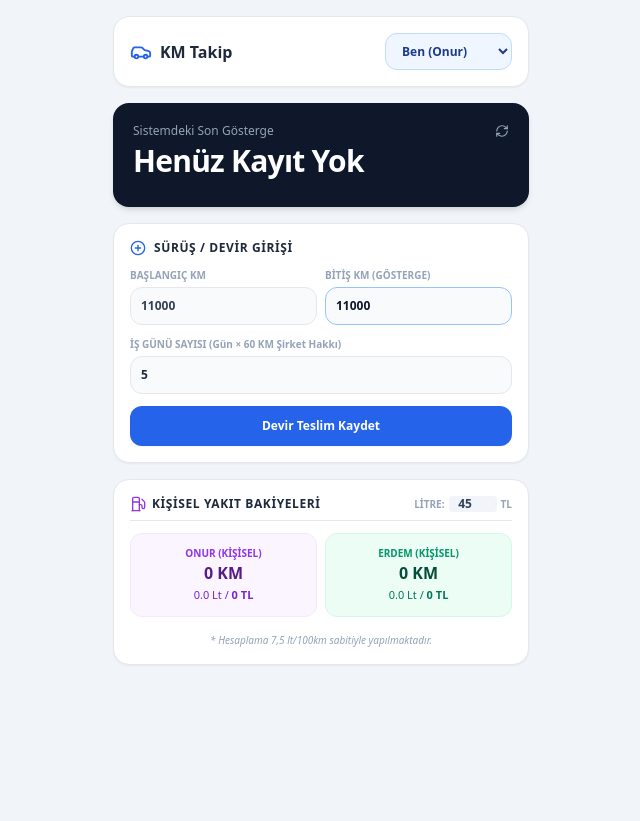
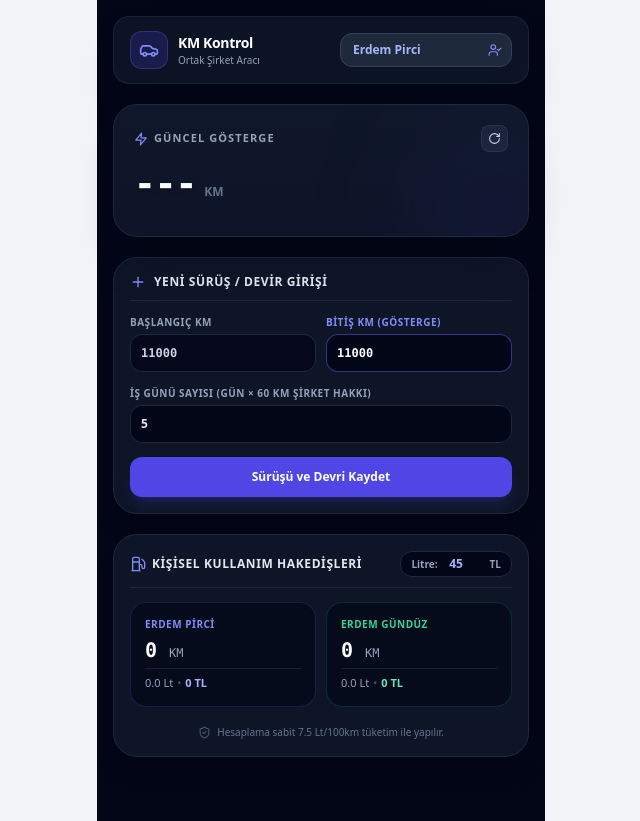
Before and after one commit to erdempirci/km_takip, a Next.js app: page / in a window 1280 px wide. Shown: the whole page, without its empty margins (319-959 px from the left). Before the commit the page ends 800 px from the top, so only its background shows below. Built offline with nearby package versions, Linux system fonts and the light colour scheme; no server answers; the database is empty.

Commit message:
Update page.tsx

```diff
--- a/app/page.tsx
+++ b/app/page.tsx
@@ -2,7 +2,18 @@
 
 import { useState, useEffect } from 'react';
 import { supabase } from '@/lib/supabase';
-import { Car, CheckCircle2, AlertCircle, PlusCircle, Fuel, RefreshCw } from 'lucide-react';
+import {
+  Car,
+  CheckCircle2,
+  AlertTriangle,
+  Plus,
+  Fuel,
+  RotateCw,
+  UserCheck,
+  TrendingUp,
+  ShieldCheck,
+  Zap
+} from 'lucide-react';
 
 interface Drive {
   id: string;
@@ -16,14 +27,15 @@ interface Drive {
 
 export default function Home() {
   const [drives, setDrives] = useState<Drive[]>([]);
-  const [currentDriver, setCurrentDriver] = useState<'Onur' | 'Erdem'>('Onur');
+  const [currentDriver, setCurrentDriver] = useState<'Erdem Pirci' | 'Erdem Gündüz'>('Erdem Pirci');
   const [startKm, setStartKm] = useState<number>(11000);
   const [endKm, setEndKm] = useState<number>(11000);
   const [workDays, setWorkDays] = useState<number>(5);
   const [fuelPrice, setFuelPrice] = useState<number>(45);
   const [loading, setLoading] = useState<boolean>(false);
 
-  const CONSUMPTION = 7.5; // 11.000 KM fabrika/araç ortalaması (7.5 lt/100km)
+  // Sabit Arac İçi Parametreler
+  const CONSUMPTION = 7.5; // Tescilli ortalama tüketim (7.5 lt / 100km)
   const DAILY_WORK_KM = 60; // Günlük git-gel iş yolu sabiti
 
   useEffect(() => {
@@ -66,7 +78,6 @@ export default function Home() {
     ]);
 
     if (!error) {
-      alert('Sürüş kaydı başarıyla eklendi!');
       fetchDrives();
     } else {
       alert('Hata: ' + error.message);
@@ -106,82 +117,125 @@ export default function Home() {
   const pendingApproval = drives.find(d => !d.is_approved && d.driver !== currentDriver);
 
   return (
-    <main className="min-h-screen bg-slate-100 p-4 max-w-md mx-auto pb-12 font-sans">
-      <header className="flex justify-between items-center bg-white p-4 rounded-2xl shadow-sm border mb-4">
-        <div className="flex items-center gap-2">
-          <Car className="text-blue-600" size={22} />
-          <h1 className="font-bold text-slate-800 text-base">KM Takip</h1>
+    <main className="min-h-screen bg-slate-950 text-slate-100 p-4 max-w-md mx-auto pb-16 font-sans antialiased">
+
+      {/* Top Navigation Bar */}
+      <header className="flex justify-between items-center bg-slate-900/80 backdrop-blur-md p-3.5 px-4 rounded-2xl border border-slate-800/80 mb-5 shadow-2xl">
+        <div className="flex items-center gap-2.5">
+          <div className="bg-indigo-600/20 p-2 rounded-xl border border-indigo-500/30 text-indigo-400">
+            <Car size={20} />
+          </div>
+          <div>
+            <h1 className="font-extrabold text-sm tracking-tight text-white">KM Kontrol</h1>
+            <p className="text-[10px] text-slate-400 font-medium">Ortak Şirket Aracı</p>
+          </div>
         </div>
-        <select
-          value={currentDriver}
-          onChange={(e) => setCurrentDriver(e.target.value as 'Onur' | 'Erdem')}
-          className="bg-blue-50 border border-blue-200 font-bold px-3 py-2 rounded-xl text-xs text-blue-900 outline-none"
-        >
-          <option value="Onur">Ben (Onur)</option>
-          <option value="Erdem">Erdem (Dede)</option>
-        </select>
+
+        {/* User Switcher */}
+        <div className="relative">
+          <select
+            value={currentDriver}
+            onChange={(e) => setCurrentDriver(e.target.value as 'Erdem Pirci' | 'Erdem Gündüz')}
+            className="bg-slate-800 text-indigo-300 font-bold px-3 py-2 text-xs rounded-xl border border-slate-700 outline-none focus:ring-2 focus:ring-indigo-500 transition-all appearance-none pr-7 cursor-pointer"
+          >
+            <option value="Erdem Pirci">Erdem Pirci</option>
+            <option value="Erdem Gündüz">Erdem Gündüz (Dede)</option>
+          </select>
+          <div className="absolute right-2.5 top-2.5 pointer-events-none text-indigo-400">
+            <UserCheck size={14} />
+          </div>
+        </div>
       </header>
 
+      {/* Devir-Teslim Onay Kartı (Sadece onay bekleyen varsa görünür) */}
       {pendingApproval && (
-        <div className="bg-amber-50 border border-amber-300 rounded-2xl p-4 mb-4 space-y-3 shadow-sm">
-          <div className="flex items-center gap-2 text-amber-900 font-bold text-sm">
-            <AlertCircle size={18} />
+        <div className="bg-gradient-to-br from-amber-950/60 to-amber-900/30 border border-amber-500/40 rounded-2xl p-4 mb-5 shadow-lg relative overflow-hidden backdrop-blur-sm">
+          <div className="absolute top-0 right-0 w-24 h-24 bg-amber-500/10 rounded-full blur-2xl pointer-events-none"></div>
+          <div className="flex items-center gap-2 text-amber-400 font-bold text-xs uppercase tracking-wider mb-2">
+            <AlertTriangle size={16} className="animate-pulse" />
             <span>Devir Teslim Onayı Bekleniyor</span>
           </div>
-          <p className="text-xs text-amber-800">
-            <b>{pendingApproval.driver}</b> aracı <b>{Number(pendingApproval.end_km).toLocaleString()} KM</b> göstergede bıraktı ({pendingApproval.work_days} gün iş kullanımı).
+          <p className="text-xs text-amber-200/90 leading-relaxed mb-3">
+            <b className="text-white font-bold">{pendingApproval.driver}</b> aracı <b className="text-amber-300 font-mono text-sm">{Number(pendingApproval.end_km).toLocaleString()} KM</b> göstergede bıraktı ({pendingApproval.work_days} iş günü kullanımı).
           </p>
           <button
             onClick={() => handleApprove(pendingApproval.id)}
             disabled={loading}
-            className="w-full bg-amber-600 hover:bg-amber-700 text-white font-bold py-2.5 rounded-xl text-xs flex items-center justify-center gap-2 shadow-sm transition-all"
+            className="w-full bg-amber-500 hover:bg-amber-400 active:scale-[0.98] text-slate-950 font-black py-2.5 rounded-xl text-xs flex items-center justify-center gap-2 shadow-md transition-all"
           >
-            <CheckCircle2 size={16} /> Gösterge Doğru, Onayla
+            <CheckCircle2 size={16} /> Göstergeyi & Devri Onayla
           </button>
         </div>
       )}
 
-      <div className="bg-slate-900 text-white rounded-2xl p-5 shadow-md mb-4 relative overflow-hidden">
-        <div className="flex justify-between items-center mb-1">
-          <p className="text-xs text-slate-400 font-medium">Sistemdeki Son Gösterge</p>
-          <button onClick={fetchDrives} className="text-slate-400 hover:text-white transition-all">
-            <RefreshCw size={14} className={loading ? 'animate-spin' : ''} />
+      {/* Main Stats Widget (Mevcut Gösterge) */}
+      <div className="bg-gradient-to-b from-slate-900 to-slate-900/90 border border-slate-800 rounded-3xl p-5 shadow-2xl mb-5 relative overflow-hidden">
+        <div className="absolute -right-10 -bottom-10 w-36 h-36 bg-indigo-600/10 rounded-full blur-3xl pointer-events-none"></div>
+
+        <div className="flex justify-between items-center mb-3">
+          <span className="text-[11px] uppercase tracking-widest font-bold text-slate-400 flex items-center gap-1.5">
+            <Zap size={14} className="text-indigo-400" /> Güncel Gösterge
+          </span>
+          <button
+            onClick={fetchDrives}
+            className="p-1.5 rounded-lg bg-slate-800/80 hover:bg-slate-700 text-slate-300 transition-all border border-slate-700/50"
+          >
+            <RotateCw size={13} className={loading ? 'animate-spin' : ''} />
           </button>
         </div>
-        <div className="text-3xl font-extrabold tracking-tight mb-2">
-          {lastDrive ? `${Number(lastDrive.end_km).toLocaleString()} KM` : 'Henüz Kayıt Yok'}
+
+        <div className="flex items-baseline gap-2 mb-3">
+          <span className="text-4xl font-black font-mono tracking-tight text-white drop-shadow-md">
+            {lastDrive ? Number(lastDrive.end_km).toLocaleString() : '---'}
+          </span>
+          <span className="text-xs font-bold text-slate-500">KM</span>
         </div>
+
         {lastDrive && (
-          <div className="flex justify-between items-center text-xs text-slate-400 pt-2 border-t border-slate-800">
-            <span>Son Bırakan: <b>{lastDrive.driver}</b></span>
-            <span>{lastDrive.is_approved ? '✅ Onaylandı' : '⏳ Onay Bekliyor'}</span>
+          <div className="flex items-center justify-between text-xs pt-3 border-t border-slate-800/80 text-slate-400">
+            <span className="flex items-center gap-1">
+              Son Teslim: <b className="text-slate-200">{lastDrive.driver}</b>
+            </span>
+            <span className={`px-2 py-0.5 rounded-full text-[10px] font-bold border ${
+              lastDrive.is_approved
+                ? 'bg-emerald-500/10 text-emerald-400 border-emerald-500/20'
+                : 'bg-amber-500/10 text-amber-400 border-amber-500/20'
+            }`}>
+              {lastDrive.is_approved ? '✓ Onaylandı' : '⏳ Onay Bekliyor'}
+            </span>
           </div>
         )}
       </div>
 
-      <form onSubmit={handleSubmit} className="bg-white p-4 rounded-2xl shadow-sm border mb-4 space-y-3">
-        <h2 className="font-bold text-slate-800 text-xs uppercase tracking-wider flex items-center gap-2">
-          <PlusCircle size={16} className="text-blue-600" /> Sürüş / Devir Girişi
-        </h2>
+      {/* Drive Log Form */}
+      <form onSubmit={handleSubmit} className="bg-slate-900/90 border border-slate-800 p-4 rounded-3xl shadow-xl mb-5 space-y-3.5">
+        <div className="flex items-center gap-2 border-b border-slate-800 pb-2.5">
+          <Plus size={16} className="text-indigo-400" />
+          <h2 className="font-extrabold text-xs uppercase tracking-wider text-slate-200">Yeni Sürüş / Devir Girişi</h2>
+        </div>
 
-        <div className="grid grid-cols-2 gap-2">
+        <div className="grid grid-cols-2 gap-2.5">
           <div>
-            <label className="block text-[10px] font-bold text-slate-400 mb-1">BAŞLANGIÇ KM</label>
+            <label className="block text-[10px] font-bold uppercase tracking-wider text-slate-400 mb-1">
+              Başlangıç KM
+            </label>
             <input
               type="number"
               value={startKm}
               onChange={(e) => setStartKm(Number(e.target.value))}
-              className="w-full bg-slate-50 border rounded-xl p-2.5 text-xs font-bold text-slate-700"
+              className="w-full bg-slate-950/80 border border-slate-800 rounded-xl p-2.5 text-xs font-mono font-bold text-slate-300 focus:outline-none"
               required
             />
           </div>
           <div>
-            <label className="block text-[10px] font-bold text-slate-400 mb-1">BİTİŞ KM (GÖSTERGE)</label>
+            <label className="block text-[10px] font-bold uppercase tracking-wider text-indigo-400 mb-1">
+              Bitiş KM (Gösterge)
+            </label>
             <input
               type="number"
               value={endKm}
               onChange={(e) => setEndKm(Number(e.target.value))}
-              className="w-full bg-slate-50 border border-blue-300 rounded-xl p-2.5 text-xs font-bold text-slate-900 focus:ring-2 focus:ring-blue-500 outline-none"
+              className="w-full bg-slate-950 border border-indigo-500/50 rounded-xl p-2.5 text-xs font-mono font-bold text-white focus:ring-2 focus:ring-indigo-500 outline-none"
               placeholder="Örn: 11450"
               required
             />
@@ -189,15 +243,15 @@ export default function Home() {
         </div>
 
         <div>
-          <label className="block text-[10px] font-bold text-slate-400 mb-1">
-            İŞ GÜNÜ SAYISI (Gün × 60 KM Şirket Hakkı)
+          <label className="block text-[10px] font-bold uppercase tracking-wider text-slate-400 mb-1">
+            İş Günü Sayısı (Gün × 60 KM Şirket Hakkı)
           </label>
           <input
             type="number"
             step="0.5"
             value={workDays}
             onChange={(e) => setWorkDays(Number(e.target.value))}
-            className="w-full bg-slate-50 border rounded-xl p-2.5 text-xs font-bold text-slate-800"
+            className="w-full bg-slate-950 border border-slate-800 rounded-xl p-2.5 text-xs font-bold text-slate-200 focus:border-indigo-500 outline-none"
             required
           />
         </div>
@@ -205,49 +259,65 @@ export default function Home() {
         <button
           type="submit"
           disabled={loading}
-          className="w-full bg-blue-600 hover:bg-blue-700 text-white font-bold py-3 rounded-xl text-xs transition-all shadow-sm"
+          className="w-full bg-indigo-600 hover:bg-indigo-500 active:scale-[0.98] text-white font-black py-3 rounded-xl text-xs transition-all shadow-lg shadow-indigo-600/20"
         >
-          {loading ? 'Kaydediliyor...' : 'Devir Teslim Kaydet'}
+          {loading ? 'İşleniyor...' : 'Sürüşü ve Devri Kaydet'}
         </button>
       </form>
 
-      <div className="bg-white p-4 rounded-2xl shadow-sm border space-y-3">
-        <div className="flex justify-between items-center pb-2 border-b">
-          <h2 className="font-bold text-slate-800 text-xs uppercase tracking-wider flex items-center gap-1.5">
-            <Fuel size={16} className="text-purple-600" /> Kişisel Yakıt Bakiyeleri
-          </h2>
-          <div className="flex items-center gap-1 text-xs">
-            <span className="text-[10px] text-slate-400 font-bold">LİTRE:</span>
+      {/* Fuel & Balance Summary */}
+      <div className="bg-slate-900/90 border border-slate-800 p-4 rounded-3xl shadow-xl space-y-3.5">
+        <div className="flex justify-between items-center pb-2.5 border-b border-slate-800">
+          <div className="flex items-center gap-1.5">
+            <Fuel size={16} className="text-indigo-400" />
+            <h2 className="font-extrabold text-xs uppercase tracking-wider text-slate-200">Kişisel Kullanım Hakedişleri</h2>
+          </div>
+          <div className="flex items-center gap-1.5 bg-slate-950 px-2.5 py-1 rounded-xl border border-slate-800">
+            <span className="text-[10px] text-slate-400 font-bold">Litre:</span>
             <input
               type="number"
               value={fuelPrice}
               onChange={(e) => setFuelPrice(Number(e.target.value))}
-              className="w-12 bg-slate-100 rounded px-1 text-center font-bold text-slate-700 text-xs"
+              className="w-10 bg-transparent text-center font-bold text-indigo-300 text-xs outline-none"
             />
             <span className="text-[10px] text-slate-400 font-bold">TL</span>
           </div>
         </div>
 
-        <div className="grid grid-cols-2 gap-2 text-center">
-          <div className="bg-purple-50 p-3 rounded-xl border border-purple-100">
-            <p className="text-[10px] font-bold text-purple-600">ONUR (KİŞİSEL)</p>
-            <p className="text-base font-black text-purple-900">{calcStats('Onur').totalPersonalKm} KM</p>
-            <p className="text-[11px] font-medium text-purple-700 mt-0.5">
-              {calcStats('Onur').liters} Lt / <b>{calcStats('Onur').cost} TL</b>
+        <div className="grid grid-cols-2 gap-2.5">
+          {/* Erdem Pirci Card */}
+          <div className="bg-slate-950/60 p-3.5 rounded-2xl border border-indigo-500/20 relative overflow-hidden">
+            <p className="text-[10px] font-extrabold uppercase tracking-wider text-indigo-400 mb-1">Erdem Pirci</p>
+            <p className="text-xl font-black font-mono text-white mb-1">
+              {calcStats('Erdem Pirci').totalPersonalKm} <span className="text-xs font-normal text-slate-400">KM</span>
             </p>
+            <div className="text-[11px] font-medium text-slate-400 pt-1.5 border-t border-slate-800/80">
+              <span>{calcStats('Erdem Pirci').liters} Lt</span>
+              <span className="mx-1 text-slate-600">•</span>
+              <b className="text-indigo-300 font-bold">{calcStats('Erdem Pirci').cost} TL</b>
+            </div>
           </div>
-          <div className="bg-emerald-50 p-3 rounded-xl border border-emerald-100">
-            <p className="text-[10px] font-bold text-emerald-600">ERDEM (KİŞİSEL)</p>
-            <p className="text-base font-black text-emerald-900">{calcStats('Erdem').totalPersonalKm} KM</p>
-            <p className="text-[11px] font-medium text-emerald-700 mt-0.5">
-              {calcStats('Erdem').liters} Lt / <b>{calcStats('Erdem').cost} TL</b>
+
+          {/* Erdem Gündüz Card */}
+          <div className="bg-slate-950/60 p-3.5 rounded-2xl border border-emerald-500/20 relative overflow-hidden">
+            <p className="text-[10px] font-extrabold uppercase tracking-wider text-emerald-400 mb-1">Erdem Gündüz</p>
+            <p className="text-xl font-black font-mono text-white mb-1">
+              {calcStats('Erdem Gündüz').totalPersonalKm} <span className="text-xs font-normal text-slate-400">KM</span>
             </p>
+            <div className="text-[11px] font-medium text-slate-400 pt-1.5 border-t border-slate-800/80">
+              <span>{calcStats('Erdem Gündüz').liters} Lt</span>
+              <span className="mx-1 text-slate-600">•</span>
+              <b className="text-emerald-300 font-bold">{calcStats('Erdem Gündüz').cost} TL</b>
+            </div>
           </div>
         </div>
-        <p className="text-[10px] text-slate-400 text-center italic pt-1">
-          * Hesaplama 7,5 lt/100km sabitiyle yapılmaktadır.
-        </p>
+
+        <div className="flex items-center justify-center gap-1.5 text-[10px] text-slate-500 pt-1 font-medium">
+          <ShieldCheck size={13} className="text-slate-600" />
+          <span>Hesaplama sabit 7.5 Lt/100km tüketim ile yapılır.</span>
+        </div>
       </div>
+
     </main>
   );
 }
```
